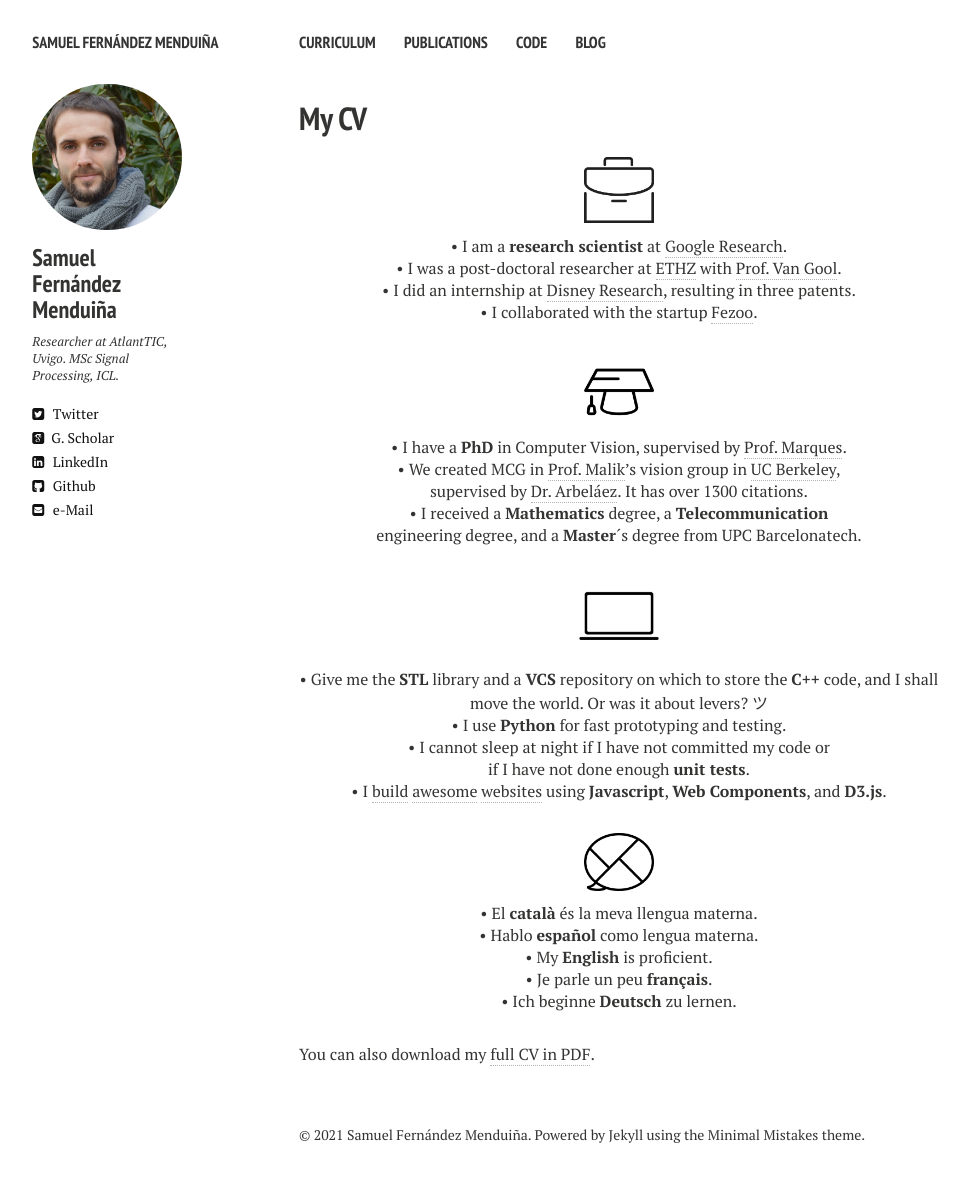
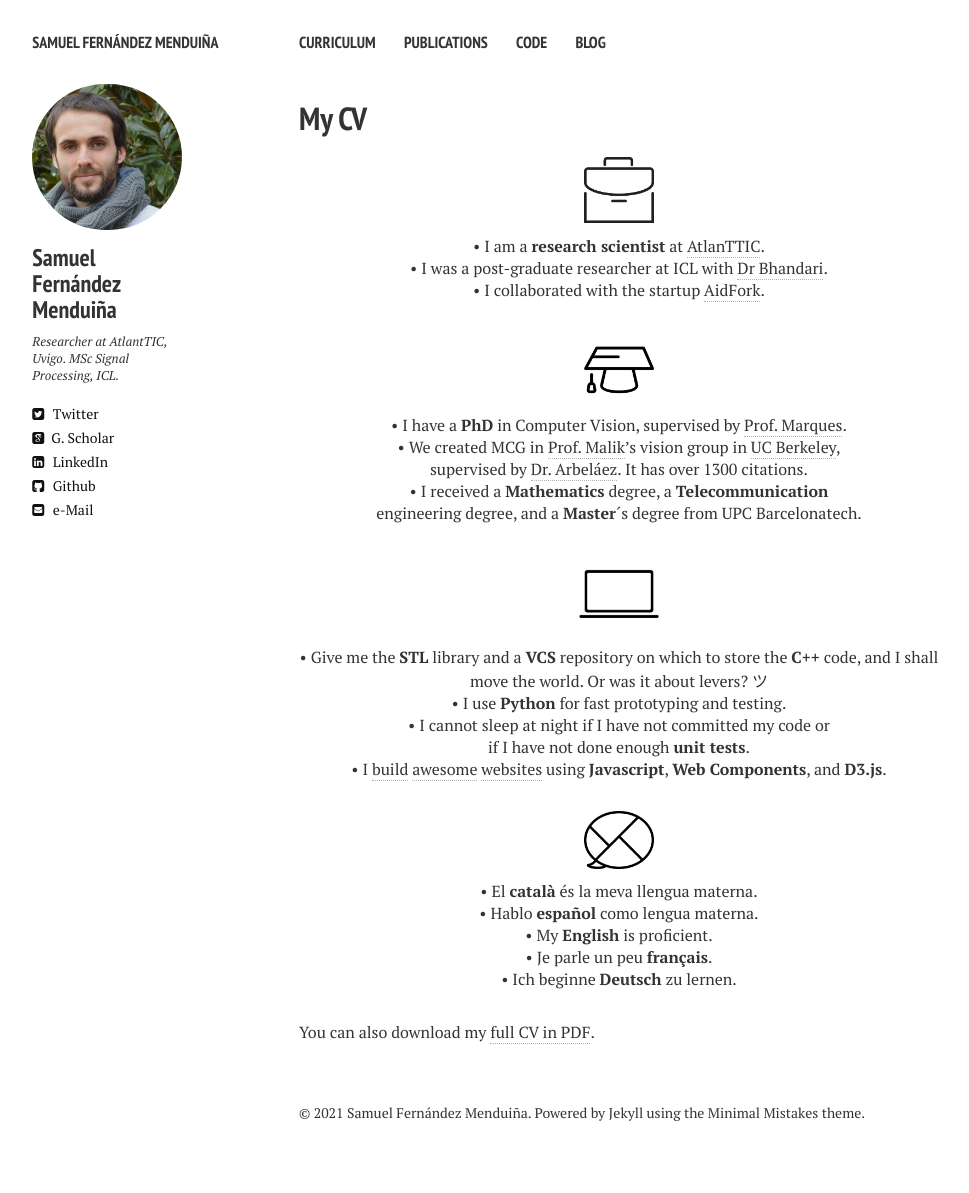
Before and after one commit to sf219/sfweb, a Jekyll site: the page built from cv.md, in a window 1280 px wide. Shown: the whole page, without its empty margins (21-990 px from the left). Built offline with Jekyll 4.4.1, drawn with Linux system fonts in a browser that asks for light colours; nearby versions of some CDN libraries; after the commit the page ends 1171 px from its top, so only the background shows below that.

Commit message:
Update cv.html

```diff
--- a/_layouts/cv.html
+++ b/_layouts/cv.html
@@ -45,10 +45,9 @@
     <h1>{{ page.title }}</h1>
     <div class="article-wrap">
     <p align="center" class=bottom-small><img src="{{ site.url }}/images/CV/business.png" alt="Work Experience" width="70" height="70"></p>
-    <p align="center">&#8226 I am a <strong>research scientist</strong> at <a href="https://research.google.com" target="_blank">Google Research</a>.</p>
-    <p align="center">&#8226 I was a post-doctoral researcher at <a href="http://www.vision.ee.ethz.ch/index.en.html" target="_blank">ETHZ</a> with <a href="http://www.vision.ee.ethz.ch/members/get_member.cgi?id=1" target="_blank">Prof. Van Gool</a>.</p>
-    <p align="center">&#8226 I did an internship at <a href="http://www.disneyresearch.com/research-labs/disney-research-zurich/" target="_blank">Disney Research</a>, resulting in three patents.</p>
-    <p align="center" class="bottom-three">&#8226 I collaborated with the startup <a href="https://gestoos.com" target="_blank">Fezoo</a>.</p>
+    <p align="center">&#8226 I am a <strong>research scientist</strong> at <a href="https://research.google.com" target="_blank">AtlanTTIC</a>.</p>
+    <p align="center">&#8226 I was a post-graduate researcher at ICL with <a href="http://alumni.media.mit.edu/~ayush/" target="_blank">Dr Bhandari</a>.</p>
+    <p align="center" class="bottom-three">&#8226 I collaborated with the startup <a href="https://aidfork.uvigo.es/" target="_blank">AidFork</a>.</p>
 
     <p align="center" class=bottom-small><img src="{{ site.url }}/images/CV/study2.png" alt="Education" width="70" height="70"></p>
     <p align="center">&#8226 I have a <strong>PhD</strong> in Computer Vision, supervised by <a href="https://imatge.upc.edu/web/ferran" target="_blank">Prof. Marques</a>.</p>
```
